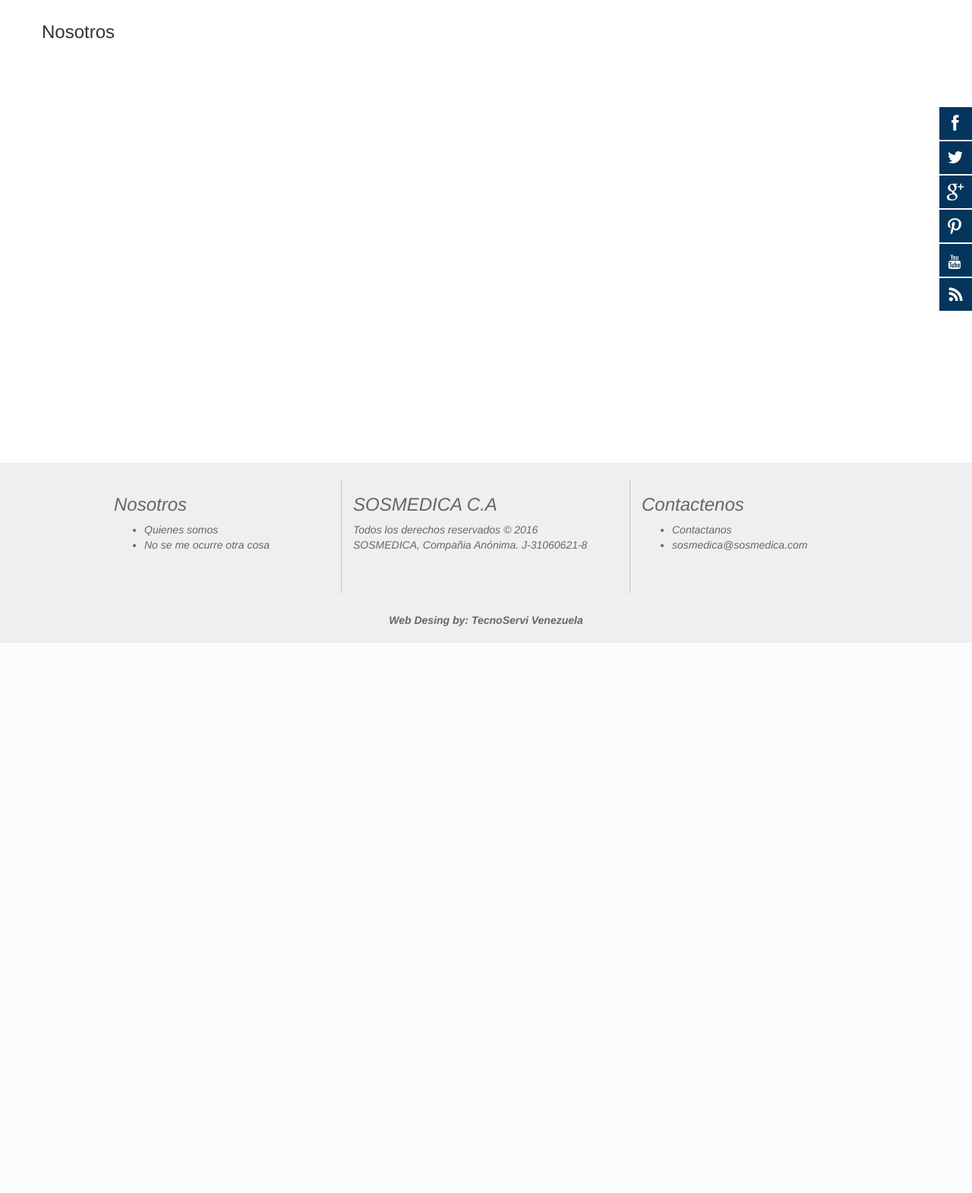
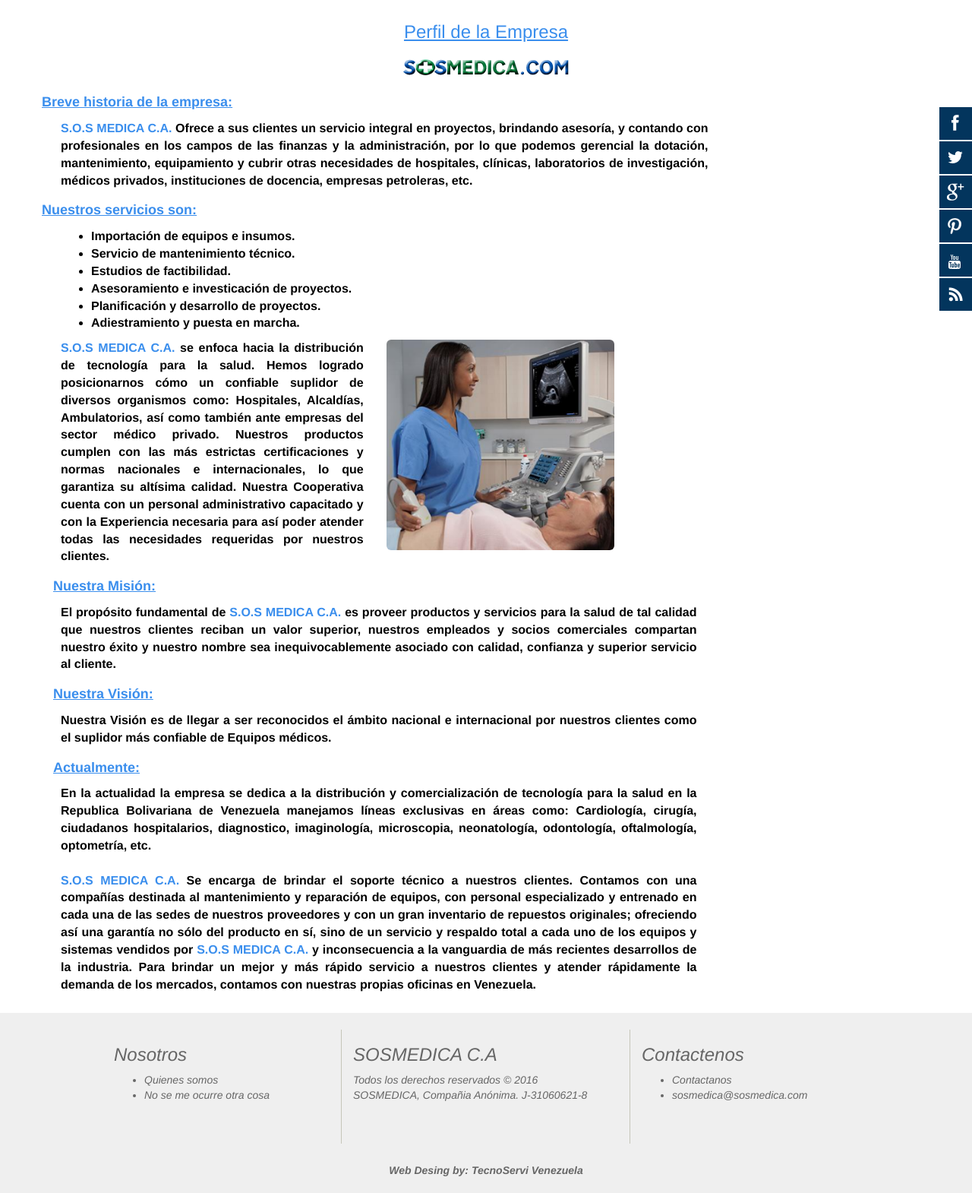
Before and after one commit to tecnoservi-rsl/sosmedica, a PHP site: page /sosmedica/empresa in a window 1280 px wide. Shown: the part 51-1621 px from the top of the page at 76% size. Before the commit the page ends 897 px from the top, so only its background shows below. Run offline with PHP 8.4, Linux system fonts and the light colour scheme; data comes from the database, SQL or seed files in the repository.

Commit message:
Agregado quienes somos y otras cositas mas

```diff
--- a/site/views/empresa/css/css.css
+++ b/site/views/empresa/css/css.css
@@ -51,3 +51,40 @@
 	color: #FFF !important;
 	text-decoration: underline !important;
 }
+
+.img-rounded {
+	max-width: 300px !important;
+}
+
+.title {
+	color: #3a8eed;
+
+	text-decoration: underline;
+}
+
+.sub-title {
+	color: #3a8eed;
+	font-size: 18px;
+	text-decoration: underline;
+	padding-top: 15px;
+	padding-bottom: 10px;
+}
+
+
+
+.texto {
+	text-align: justify;
+	font-size: 16px;
+	color: black;
+	/* text-orientation: initial; */
+	padding-left: 25px;
+}
+
+.fin{
+padding-bottom: 25px;
+}
+
+.sosmedica{
+	color: #3a8eed;
+	/*text-decoration: underline;*/
+}
--- a/site/views/empresa/index.phtml
+++ b/site/views/empresa/index.phtml
@@ -2,13 +2,79 @@
 <div class="row">
 
 
+<center>
+<h3 class="title"> Perfil de la Empresa </h3>
+<a id="header_logo" href="http://www.sosmedica.com/" title="SOSMEDICA.COM"> <img class="logo" alt="Responsive image" src="<?php echo BASE_URL; ?>public/img/logoweb.png" alt="SOSMEDICA.COM"> </a>
+</center>
+
+<div class="col-md-9">
+<div class="row">
+
+<div class="sub-title"> <b> Breve historia de la empresa: </b> </div>
+<div class="texto">
+<b> <span class="sosmedica">S.O.S MEDICA C.A.</span> Ofrece a sus clientes un servicio integral en
+proyectos, brindando asesoría, y contando con
+profesionales en los campos de las finanzas y la
+administración, por lo que podemos gerencial
+la dotación, mantenimiento, equipamiento y
+cubrir otras necesidades de hospitales, clínicas,
+laboratorios de investigación, médicos
+privados, instituciones de docencia, empresas
+petroleras, etc. </b>
+</div>
 
 
-<div class="col-md-12">
-<div class="row">
+<div class="sub-title"> <b> Nuestros servicios son:  </b> </div>
+	<div class="texto"><b> <ul>
+		<li>Importación de equipos e insumos.</li>
+		<li>Servicio de mantenimiento técnico.</li>
+		<li>Estudios de factibilidad.</li>
+		<li>Asesoramiento e investicación de proyectos.</li>
+		<li>Planificación y desarrollo de proyectos.</li>
+		<li>Adiestramiento y puesta en marcha.</li>
+	</ul>  </b>
+    </div>
+  <div class="col-md-6 texto">
+			<b><span class="sosmedica">S.O.S MEDICA C.A.</span> se enfoca hacia la distribución de tecnología para la salud.
+			Hemos logrado posicionarnos cómo un confiable suplidor de diversos organismos
+			como: Hospitales, Alcaldías, Ambulatorios, así
+			como también ante empresas del sector médico privado.
+			Nuestros productos cumplen con las más estrictas certificaciones y normas nacionales e
+			internacionales, lo que garantiza su altísima calidad.
+			Nuestra Cooperativa cuenta con un personal
+			administrativo capacitado y con la Experiencia
+			necesaria para así poder atender todas las
+			necesidades requeridas por nuestros clientes.</b>
+  </div>
+  <div class="col-md-3"> <img class="img-rounded" src="<?php echo BASE_URL; ?>public/img/quienessomos1.png"></div>
 
-<h3> Nosotros </h3>
-
+<div class="col-md-12 sub-title"> <b> Nuestra Misión:</b> </div>
+<div class="col-md-12 texto">
+<b>El propósito fundamental de <span class="sosmedica">S.O.S MEDICA C.A.</span> es proveer productos y servicios para la
+salud de tal calidad que nuestros clientes reciban un valor superior, nuestros empleados y
+socios comerciales compartan nuestro éxito y nuestro nombre sea inequivocablemente
+asociado con calidad, confianza y superior servicio al cliente. </b>
+</div>
+<div class="col-md-12 sub-title"> <b> Nuestra Visión:</b> </div>
+<div class="col-md-12 texto">
+<b>Nuestra Visión es de llegar a ser reconocidos el ámbito nacional e internacional por nuestros
+clientes como el suplidor más confiable de Equipos médicos. </b>
+</div>
+<div class="col-md-12 sub-title"> <b> Actualmente:</b> </div>
+<div class="col-md-12 texto fin">
+	<b> En la actualidad la empresa se dedica a la distribución y comercialización de tecnología para
+la salud en la Republica Bolivariana de Venezuela manejamos líneas exclusivas en áreas
+como: Cardiología, cirugía, ciudadanos hospitalarios, diagnostico, imaginología,
+microscopia, neonatología, odontología, oftalmología, optometría, etc. </br> </br>
+<span class="sosmedica">S.O.S MEDICA C.A.</span> Se encarga de brindar el soporte técnico a nuestros clientes. Contamos
+con una compañías destinada al mantenimiento y reparación de equipos, con personal
+especializado y entrenado en cada una de las sedes de nuestros proveedores y con un gran
+inventario de repuestos originales; ofreciendo así una garantía no sólo del producto en sí,
+sino de un servicio y respaldo total a cada uno de los equipos y sistemas vendidos por <span class="sosmedica">S.O.S
+MEDICA C.A.</span> y inconsecuencia a la vanguardia de más recientes desarrollos de la industria.
+Para brindar un mejor y más rápido servicio a nuestros clientes y atender rápidamente la
+demanda de los mercados, contamos con nuestras propias oficinas en Venezuela. </b>
+</div>
 
 </div>
 </div>
```
Also changed, not shown: public/img/quienessomos1.png (added).
